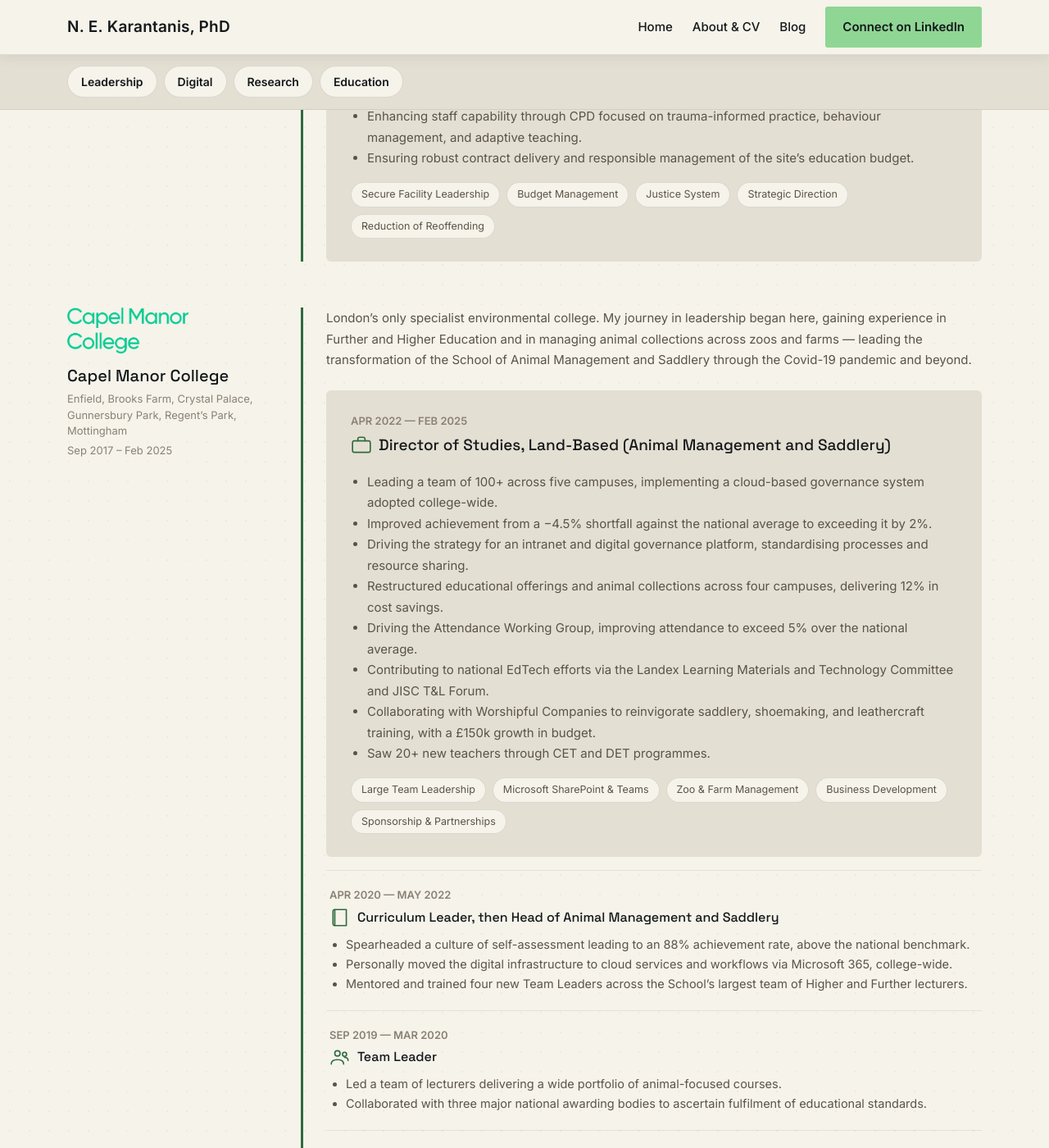
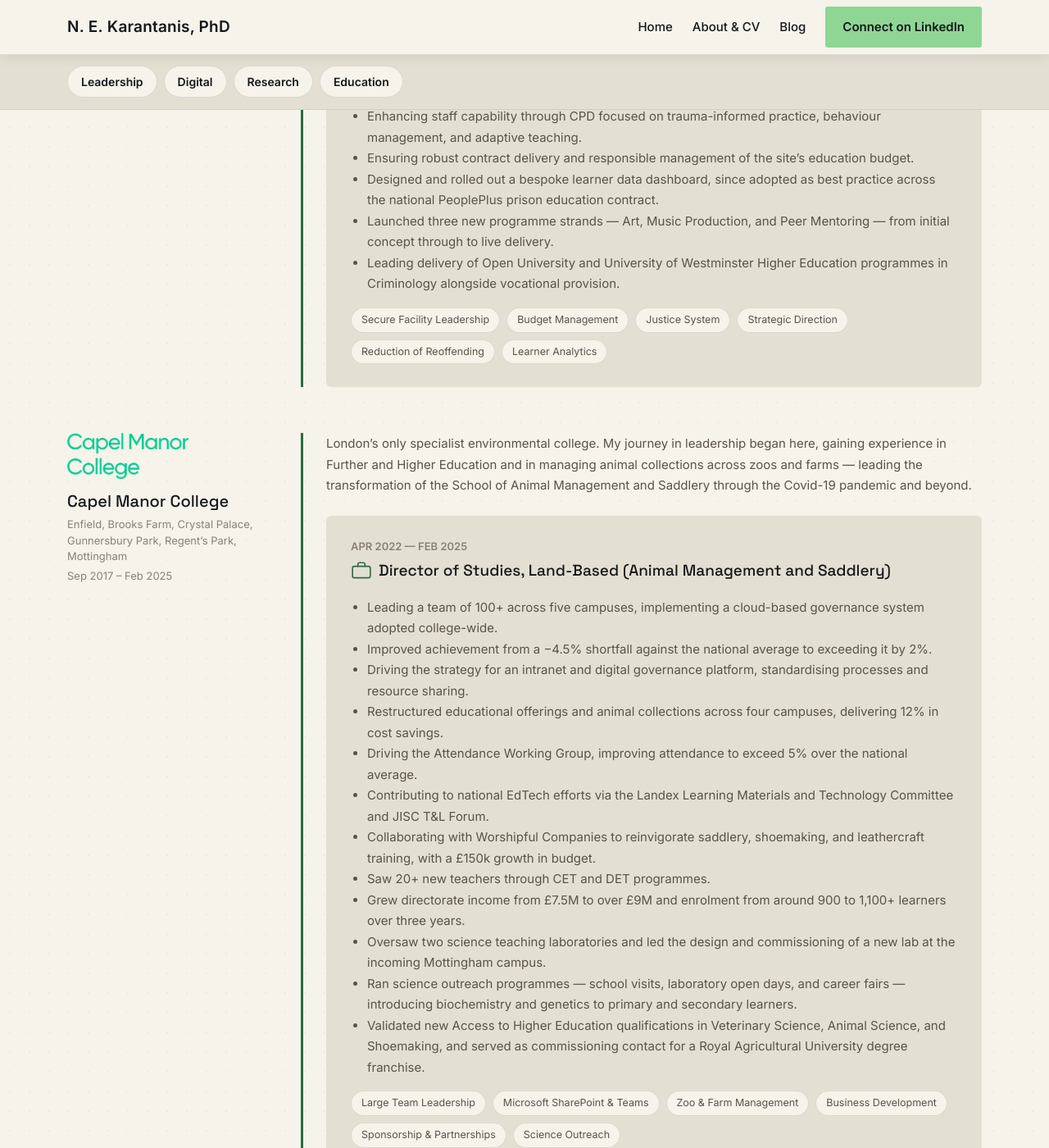
Before and after one commit to Eneekay/nekarantanis, a Jekyll site: the page built from About.html, in a window 1280 px wide and 1400 px high, scrolled down 987 px. Shown: the whole window at 82% size. Built offline with Jekyll 4.4.1, drawn with Linux system fonts in a browser that asks for light colours; some of the changed text lies outside the part shown.

Commit message:
Add breadth-of-skills detail to About page role history
Since the web CV isn't length-constrained like a printed one, pulled in
additional education-relevant detail cross-referenced across six
tailored CV variants (governance/ops, science outreach, digital/IT,
and QA/student-experience framings of the same roles) that wasn't yet
represented on the site:

- PeoplePlus: the national learner-data dashboard, three new programme
  strands launched from scratch, and OU/University of Westminster HE
  delivery inside the prison.
- Capel Manor (Director of Studies): income/enrolment growth figures,
  the science lab estate and new Mottingham lab build, school-facing
  science outreach, and Access to HE validations plus the Royal
  Agricultural University franchise.
- Head of Animal Management: zoo/farm operational management and
  science lab oversight.
- Team Leader/HE Course Manager: direct biochemistry teaching.
- Mesh Web Development: CRM/HubSpot management alongside the existing
  web-dev bullets.

Kept the education-leadership framing intact throughout - these are
additions to existing bullets/tags, not a shift in emphasis - and left
research-section entries and the standalone Conservation Consultant
role (present in some CV variants but not others) out, to avoid
diluting that focus.

```diff
--- a/_data/roles.yml
+++ b/_data/roles.yml
@@ -31,12 +31,21 @@ roles:
             practice, behaviour management, and adaptive teaching.
           - Ensuring robust contract delivery and responsible management of the
             site’s education budget.
+          - Designed and rolled out a bespoke learner data dashboard, since
+            adopted as best practice across the national PeoplePlus prison
+            education contract.
+          - Launched three new programme strands — Art, Music Production, and
+            Peer Mentoring — from initial concept through to live delivery.
+          - Leading delivery of Open University and University of Westminster
+            Higher Education programmes in Criminology alongside vocational
+            provision.
         tags:
           - Secure Facility Leadership
           - Budget Management
           - Justice System
           - Strategic Direction
           - Reduction of Reoffending
+          - Learner Analytics
   - section: leadership
     company: Capel Manor College
     logo: uploads/CMC-transparent-cropped.png
@@ -70,12 +79,24 @@ roles:
             shoemaking, and leathercraft training, with a £150k growth in
             budget.
           - Saw 20+ new teachers through CET and DET programmes.
+          - Grew directorate income from £7.5M to over £9M and enrolment from
+            around 900 to 1,100+ learners over three years.
+          - Oversaw two science teaching laboratories and led the design and
+            commissioning of a new lab at the incoming Mottingham campus.
+          - Ran science outreach programmes — school visits, laboratory open
+            days, and career fairs — introducing biochemistry and genetics to
+            primary and secondary learners.
+          - Validated new Access to Higher Education qualifications in
+            Veterinary Science, Animal Science, and Shoemaking, and served as
+            commissioning contact for a Royal Agricultural University degree
+            franchise.
         tags:
           - Large Team Leadership
           - Microsoft SharePoint & Teams
           - Zoo & Farm Management
           - Business Development
           - Sponsorship & Partnerships
+          - Science Outreach
       - dates: APR 2020 — MAY 2022
         title: Curriculum Leader, then Head of Animal Management and Saddlery
         icon: book
@@ -86,6 +107,9 @@ roles:
             workflows via Microsoft 365, college-wide.
           - Mentored and trained four new Team Leaders across the School’s
             largest team of Higher and Further lecturers.
+          - Managed two zoos and a public-facing farm, including a zookeeper
+            team restructure and full oversight of the Enfield science
+            laboratory.
       - dates: SEP 2019 — MAR 2020
         title: Team Leader
         icon: team
@@ -101,6 +125,9 @@ roles:
           - Accomplished over 95% achievement rates across all courses of
             responsibility.
           - Reached 100% satisfaction rates in HE courses as measured in the NSS.
+          - Taught Animal Nutrition and Animal Metabolism, including hands-on
+            biochemistry laboratory work, at Further and Higher Education
+            level.
   - section: digital
     company: Mesh Web Development
     logo: uploads/mesh-transparent-cropped.png
@@ -121,11 +148,14 @@ roles:
             effective digital products.
           - Designed and developed visual materials using HTML, CSS, JavaScript,
             SQL, Adobe Illustrator and Photoshop.
+          - Managed CRM systems, including HubSpot onboarding, configuring
+            workflows and reporting to support small business growth.
         tags:
           - WordPress
           - UX/UI Design
           - HTML/CSS/JS/PHP/SQL
           - Digital Marketing
+          - CRM & HubSpot
   - section: research
     company: Aristotle University of Thessaloniki
     logo: uploads/banner-horizontal-default-en.png
```
